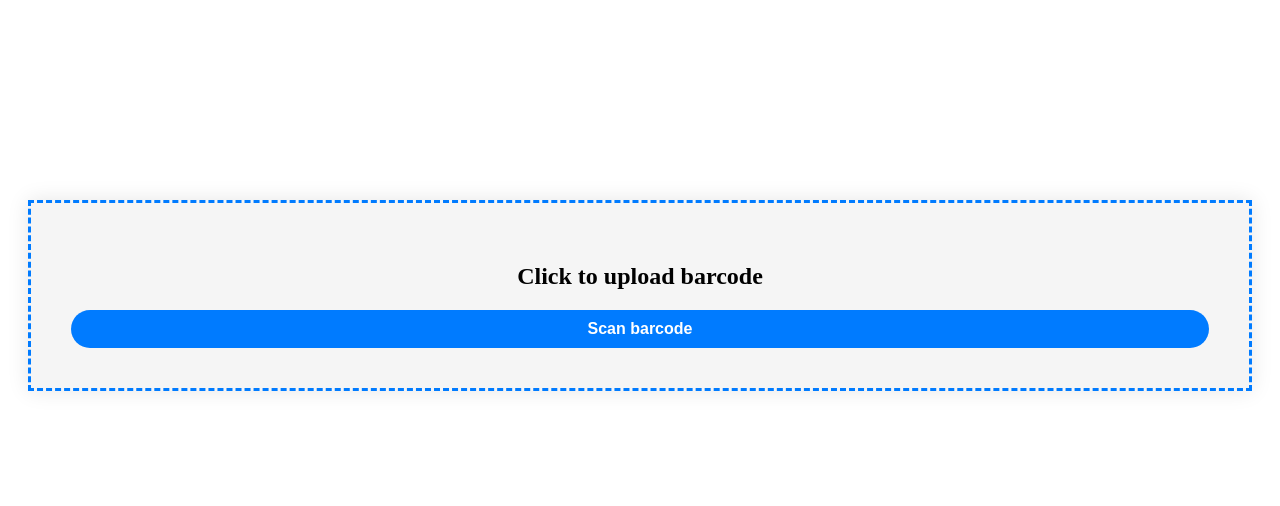
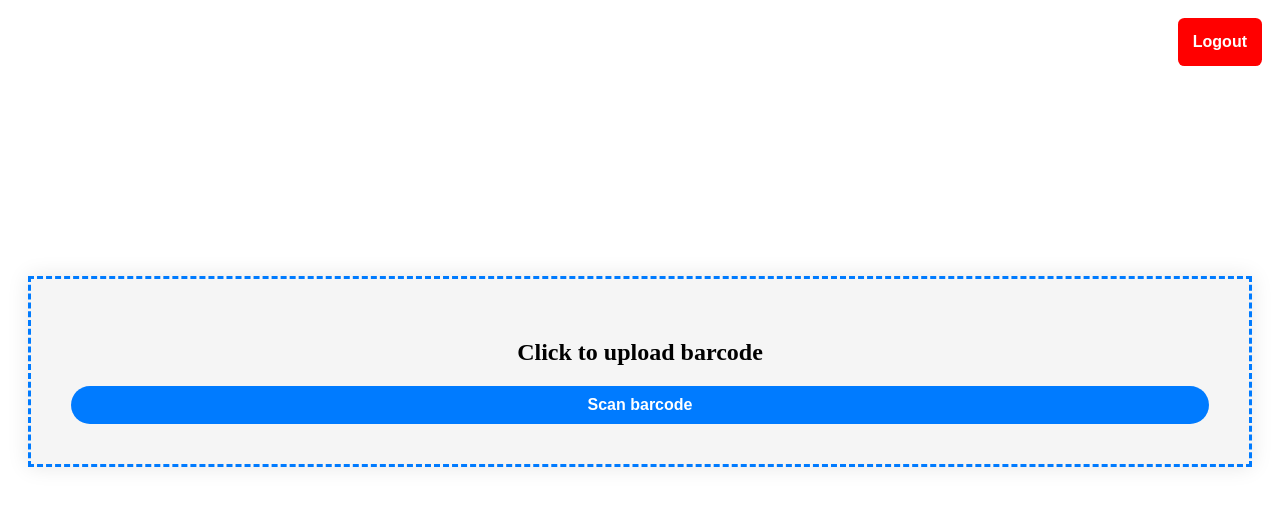
Before and after one commit to shubh-37/atv-frontend, a React (Vite) app: page / in a window 1280 px wide. Shown: the top 506 px of the page. Built offline with nearby package versions, Linux system fonts and the light colour scheme; no server answers; sample sign-in values are in the browser's storage.

Commit message:
added a logout button

```diff
--- a/src/css/dashboard.css
+++ b/src/css/dashboard.css
@@ -23,3 +23,21 @@ button:active {
   box-shadow: 0 0 20px rgba(0,0,0,0.1);
   text-align: center;
 }
+
+.logout{
+margin: 10px;
+padding: 15px;
+border: none;
+border-radius: 0.4rem;
+background: red;
+color: #fff;
+font-size: 16px;
+font-weight: bold;
+cursor: pointer;
+text-align: center;
+}
+
+.button-container{
+  display: flex;
+  justify-content: flex-end;
+}
--- a/src/pages/Dashboard.jsx
+++ b/src/pages/Dashboard.jsx
@@ -1,13 +1,19 @@
-import { useState } from "react";
+import { useContext, useState } from "react";
 import BarcodeModal from "../components/BarcodeModal";
 import ProductForm from "../components/ProductForm";
 import "../css/dashboard.css";
+import { authContext } from "../context/AuthContextProvider";
 
 export default function Dashboard() {
   const [isBarcodeOpen, setIsBarcodeOpen] = useState(false);
   const [isProductFormOpen, setProductFormOpen] = useState(false);
+  const {logoutUser} = useContext(authContext);
   return (
-    <div className="container1">
+    <div>
+      <div className="button-container">
+      <button className="logout" onClick={() => logoutUser()}>Logout</button>
+      </div>
+      <div className="container1">
       <h2>Click to upload barcode</h2>
       <div>
         <button className="scan" onClick={() => setIsBarcodeOpen(true)}>
@@ -27,5 +33,7 @@ export default function Dashboard() {
         )}
       </div>
     </div>
+    </div>
+
   );
 }
```
